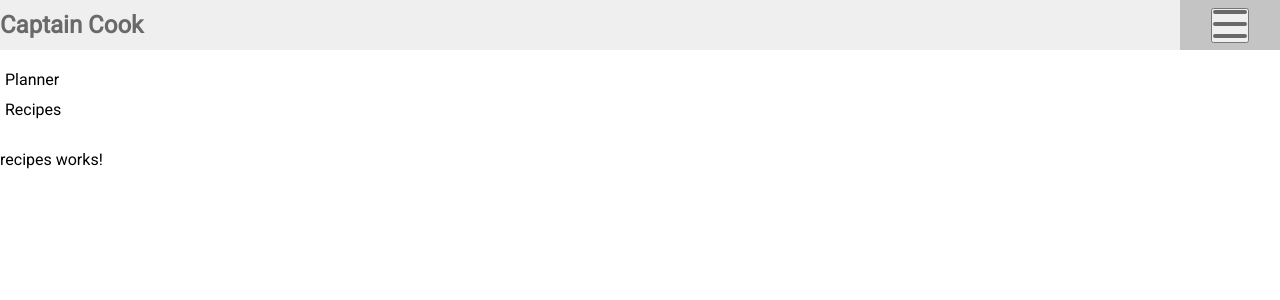
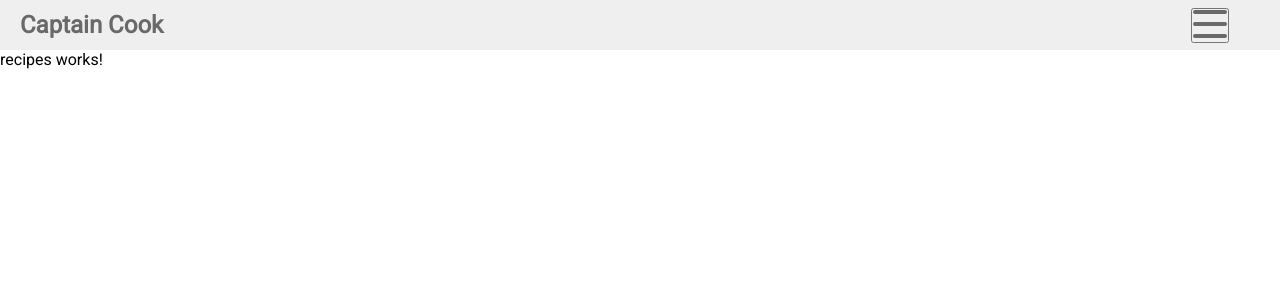
Before and after one commit to jarmovdh/captain-cook, an Angular app: page /recipes in a window 1280 px wide. Shown: the top 300 px of the page. Built offline with nearby package versions, Linux system fonts and the light colour scheme.

Commit message:
routerlink setup

```diff
--- a/src/app/app-routing.module.ts
+++ b/src/app/app-routing.module.ts
@@ -1,14 +1,12 @@
 import { NgModule } from '@angular/core';
 import { RouterModule, Routes } from '@angular/router';
-import { AppComponent } from './app.component';
 import { PageNotFoundComponent } from './page-not-found/page-not-found.component';
 import { PlannerComponent } from './planner/planner/planner.component';
 import { RecipesComponent } from './recipes/recipes/recipes.component';
 
 const routes: Routes = [
-  { path: 'planner', component: PlannerComponent },
+  { path: '', component: PlannerComponent },
   { path: 'recipes', component: RecipesComponent },
-  { path: '', component: AppComponent },
   { path: '**', component: PageNotFoundComponent },
 ];
 
--- a/src/app/page-not-found/page-not-found.component.html
+++ b/src/app/page-not-found/page-not-found.component.html
@@ -1 +1 @@
-<div class="container"><h1>Sorry this page is not foundc</h1></div>
+<div class="container"><h1>⚠️ Sorry this page is not found...</h1></div>
--- a/src/app/page-not-found/page-not-found.component.scss
+++ b/src/app/page-not-found/page-not-found.component.scss
@@ -1,10 +1,9 @@
-.container{
-	display: flex;
-  align-items: center;
-  justify-content: center;
-	height: 100vh;
-}
-
 h1 {
 	align-self: center;
 }
+.container{
+	display: flex;
+	height: 100vh;
+  align-items: center;
+  justify-content: center;
+}
--- a/src/app/planner/card/card.component.scss
+++ b/src/app/planner/card/card.component.scss
@@ -7,9 +7,11 @@ h3{
 .card{
 	align-items: center;
 	background-color: #EFEFEF;
+	box-shadow: 0px 3px 15px rgba(0,0,0,0.2);
 	display: flex;
 	gap: 20px;
-	margin-top: 10px;
+	margin-bottom: 20px;
+
 }
 
 .card-info{
--- a/src/app/shared/components/navigation/navigation.component.scss
+++ b/src/app/shared/components/navigation/navigation.component.scss
@@ -1,14 +1,14 @@
 
 
 header{
+	align-items: center;
 	background-color: #EFEFEF;
+	display: flex;
 	height: 50px;
-	display: flex;
-	align-items: center;
+	padding: 20px;
 	justify-content: space-between;
 	width: 100%;
 }
-
 
 
 h1{
@@ -17,33 +17,35 @@ h1{
 	font-weight: bold;
 }
 
+ul{
+	width: 100%;
+}
+
+li{
+	cursor:pointer;
+	padding: 20px;
+	border: 1px #EFEFEF solid;
+}
+
 .menu-block{
 	display:flex;
 	justify-content: center;
 	align-items: center;
-	background-color: #C4C4C4;
 	height:100%;
 	width: 100px;
 }
 
-.menu-list{
+.menu-items{
 	display: none;
 	background-color: white;
 	position:absolute;
 	right:0;
 	top: 50px;
 	width: 250px;
-	border: 1px #EFEFEF solid;
 }
 
-.active .menu-list{
-	display:block;
-}
-
-.menu-items{
-	padding: 20px 5px;
+.menu-items.active{
+	box-shadow: 0px 3px 15px rgba(0,0,0,0.2);
+	display: block;
 
 }
-.menu-item{
-	height:30px;
-}
--- a/src/app/shared/shared.module.ts
+++ b/src/app/shared/shared.module.ts
@@ -2,6 +2,7 @@ import { NgModule } from '@angular/core';
 import { CommonModule } from '@angular/common';
 import { ButtonComponent } from './components/button/button.component';
 import { NavigationComponent } from './components/navigation/navigation.component';
+import { RouterModule } from '@angular/router';
 
 
 @NgModule({
@@ -10,7 +11,8 @@ import { NavigationComponent } from './components/navigation/navigation.componen
     NavigationComponent
   ],
   imports: [
-    CommonModule
+    CommonModule,
+    RouterModule
   ],
   exports: [
     ButtonComponent,
--- a/src/styles.scss
+++ b/src/styles.scss
@@ -19,6 +19,7 @@ ul{
 }
 
 li{
+	color: #696969;
 	text-decoration: none;
 }
 
```
